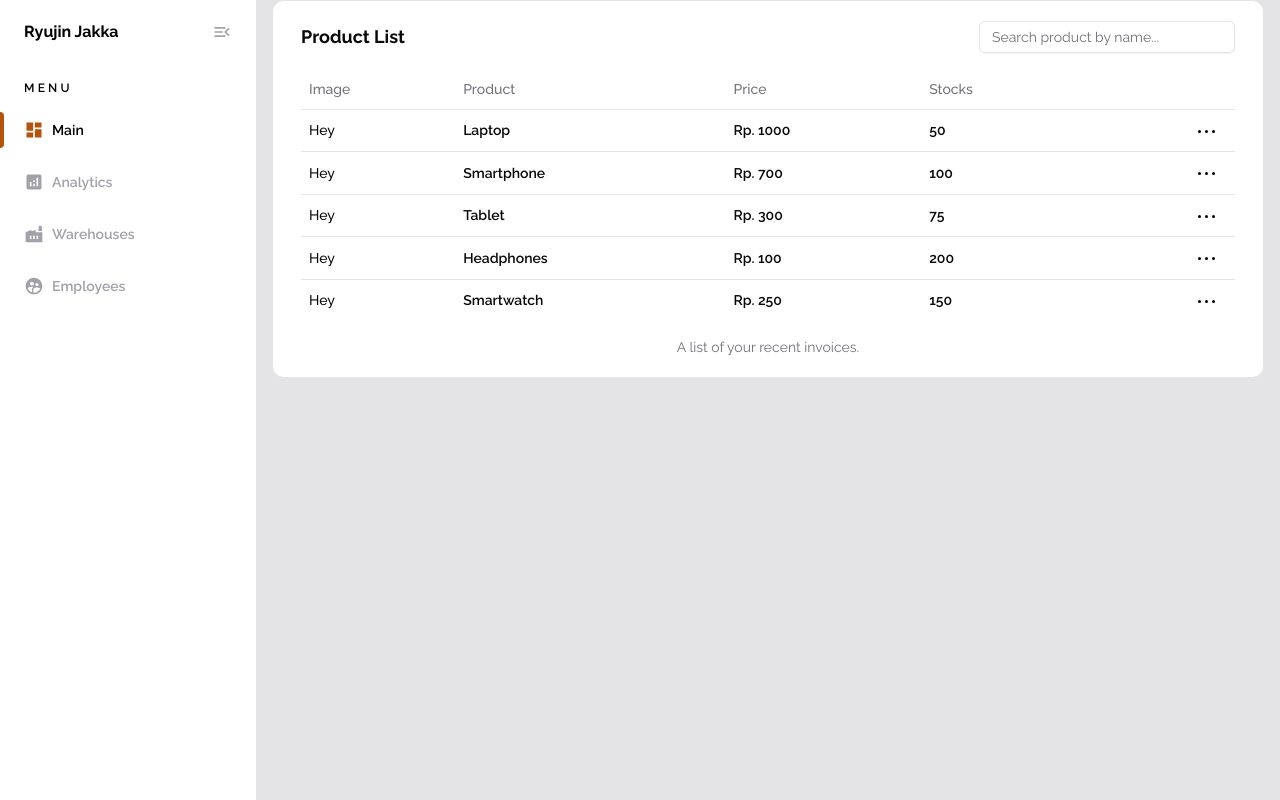
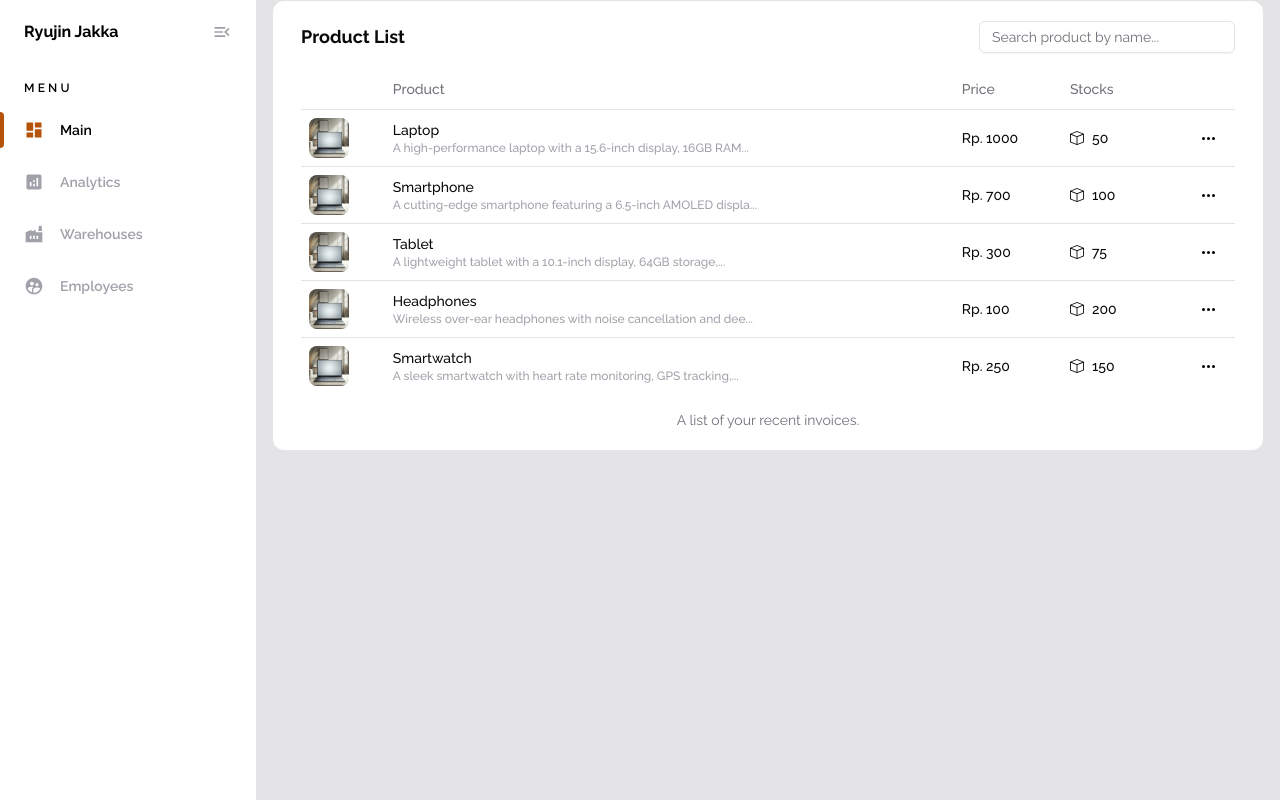
Before and after one commit to RPW-11/inventory-management-frontend, a Next.js app: page /main in a window 1280 px wide. Built offline with nearby package versions, Linux system fonts and the light colour scheme.

Commit message:
fix: adjust product list table

```diff
--- a/src/app/(dashboard)/main/product-list.tsx
+++ b/src/app/(dashboard)/main/product-list.tsx
@@ -1,19 +1,51 @@
 import { Button } from '@/components/ui/button';
-import { Input } from '@/components/ui/input'
+import { Input } from '@/components/ui/input';
+import { BsBox } from "react-icons/bs";
 import { Table, TableBody, TableCaption, TableCell, TableHead, TableHeader, TableRow } from '@/components/ui/table'
+import Image from 'next/image';
 
 const products = [
-    { id: 1, product: "Laptop", price: 1000, stock: 50 },
-    { id: 2, product: "Smartphone", price: 700, stock: 100 },
-    { id: 3, product: "Tablet", price: 300, stock: 75 },
-    { id: 4, product: "Headphones", price: 100, stock: 200 },
-    { id: 5, product: "Smartwatch", price: 250, stock: 150 }
+    {
+      id: 1,
+      product: "Laptop",
+      price: 1000,
+      stock: 50,
+      description: "A high-performance laptop with a 15.6-inch display, 16GB RAM, and 512GB SSD, perfect for both work and entertainment."
+    },
+    {
+      id: 2,
+      product: "Smartphone",
+      price: 700,
+      stock: 100,
+      description: "A cutting-edge smartphone featuring a 6.5-inch AMOLED display, 128GB storage, and a triple-camera system for stunning photography."
+    },
+    {
+      id: 3,
+      product: "Tablet",
+      price: 300,
+      stock: 75,
+      description: "A lightweight tablet with a 10.1-inch display, 64GB storage, and long battery life, ideal for reading, browsing, and entertainment."
+    },
+    {
+      id: 4,
+      product: "Headphones",
+      price: 100,
+      stock: 200,
+      description: "Wireless over-ear headphones with noise cancellation and deep bass, providing a premium sound experience for music lovers."
+    },
+    {
+      id: 5,
+      product: "Smartwatch",
+      price: 250,
+      stock: 150,
+      description: "A sleek smartwatch with heart rate monitoring, GPS tracking, and a variety of fitness tracking features, compatible with both iOS and Android."
+    }
   ];
 
 const ThreeDots = () => {
     return (
         <Button variant={"ghost"} size={"sm"} className="h-6">
-            <div className="flex items-center gap-1">
+            <div className="flex items-center gap-0.5">
                 <div className="rounded-full bg-black w-[3px] h-[3px]"></div>
                 <div className="rounded-full bg-black w-[3px] h-[3px]"></div>
                 <div className="rounded-full bg-black w-[3px] h-[3px]"></div>
@@ -32,20 +64,25 @@ const ProductList = () => {
             <TableCaption>A list of your recent invoices.</TableCaption>
             <TableHeader className="text-blue-400">
             <TableRow>
-                <TableHead>Image</TableHead>
+                <TableHead></TableHead>
                 <TableHead>Product</TableHead>
                 <TableHead>Price</TableHead>
                 <TableHead>Stocks</TableHead>
                 <TableHead></TableHead>
             </TableRow>
             </TableHeader>
-            <TableBody className="font-semibold">
+            <TableBody className="font-medium">
             {products.map((product) => (
                 <TableRow key={product.id}>
-                <TableCell className="font-medium">Hey</TableCell>
-                <TableCell>{ product.product }</TableCell>
+                <TableCell><Image src={`/avatars/default_product.webp`} alt='default product' width={40} height={40} className='rounded-lg'/></TableCell>
+                <TableCell>
+                    { product.product }
+                    <p className="text-xs text-zinc-400">{ product.description.length > 20 ? product.description.substring(0, 60) + "..." : product.description}</p>
+                </TableCell>
                 <TableCell>Rp. { product.price }</TableCell>
-                <TableCell>{ product.stock }</TableCell>
+                <TableCell >
+                    <div className="flex items-center gap-2"><BsBox/> { product.stock }</div>
+                </TableCell>
                 <TableCell align="right"><ThreeDots/></TableCell>
                 </TableRow>
             ))}
--- a/src/components/sidebar.tsx
+++ b/src/components/sidebar.tsx
@@ -1,7 +1,7 @@
 "use client"
 import Link from "next/link";
 import { useState } from 'react';
-import { MdMenu, MdMenuBook, MdMenuOpen } from "react-icons/md";
+import { MdMenu, MdMenuOpen } from "react-icons/md";
 import { COMPANY_NAME as companyName, SIDEBAR_MENU as sidebarMenu } from "@/constants";
 import { usePathname } from "next/navigation";
 
@@ -20,14 +20,14 @@ const Sidebar = () => {
         </div>
         <nav className="flex-1 py-4 text-sm font-semibold">
             { sidebarMenu.map(menu => (
-                <>
+                <div key={menu.sectionName}>
                     <h3 className="px-6 text-xs leading-4 tracking-[0.2rem] h-8">{ isOpen && menu.sectionName.toUpperCase() }</h3>
                     <ul className="flex flex-col gap-4">
                         { menu.contents.map(content => (
-                        <li className="relative">
+                            <li className="relative" key={content.url}>
                                 <div className={`rounded-full w-2 absolute -left-1 h-full bg-amber-700 ${pathName.split("/")[1] !== content.url.toLowerCase() && "hidden"}`}></div>
                                 <Link href={content.url} className={`block px-6 py-2 hover:bg-zinc-100 rounded ${pathName.split("/")[1] !== content.url.toLowerCase() && "text-zinc-400"}`}>
-                                <div className="flex items-center gap-2">
+                                    <div className="flex items-center gap-4">
                                         <content.icon size={20} className={`${pathName.split("/")[1] !== content.url.toLowerCase() ? "text-zinc-400" : "text-amber-700"}`}/>
                                         { isOpen && content.name }
                                     </div>
@@ -35,7 +35,7 @@ const Sidebar = () => {
                             </li>
                         ))}
                     </ul>
-                </>
+                </div>
             ))
             }
         </nav>
```
Also changed, not shown: public/avatars/default_product.webp (added). Lines whose indentation alone changed are shown as unchanged.
